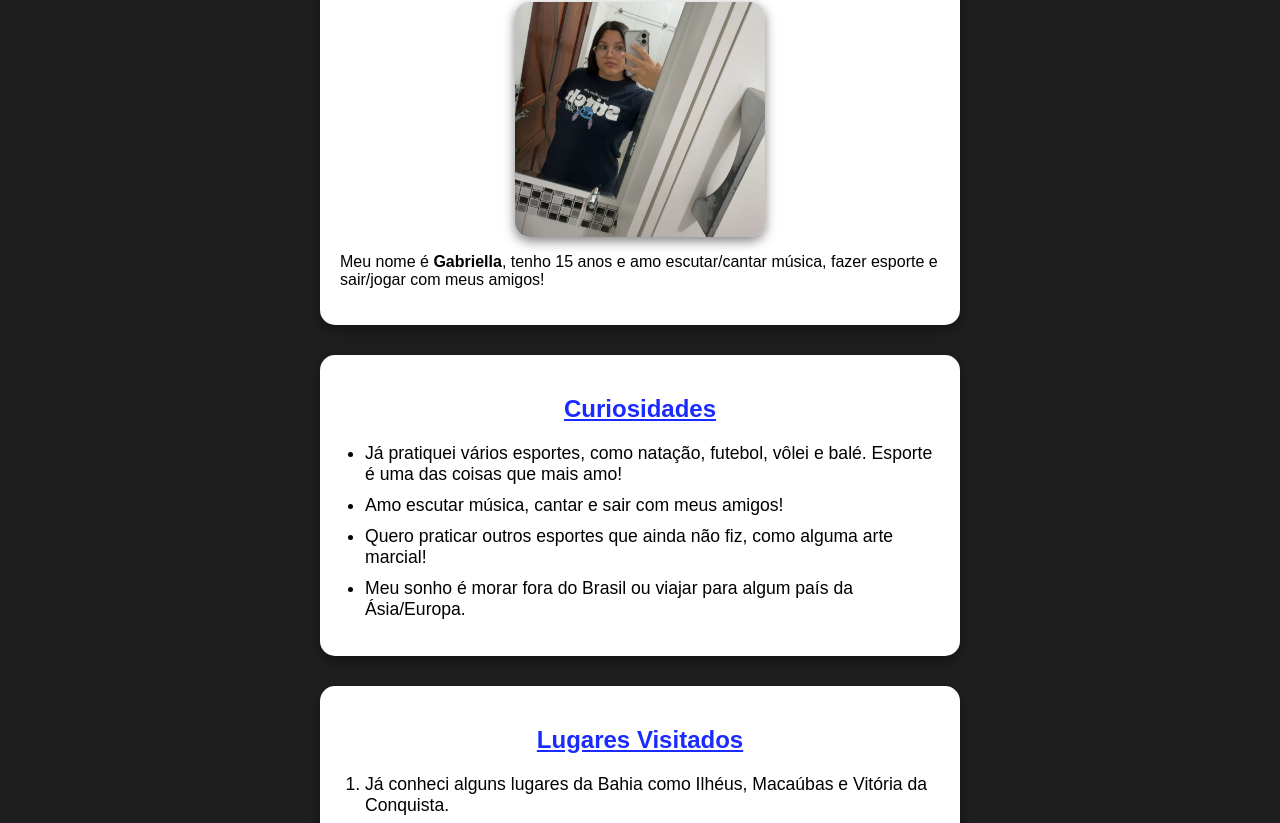
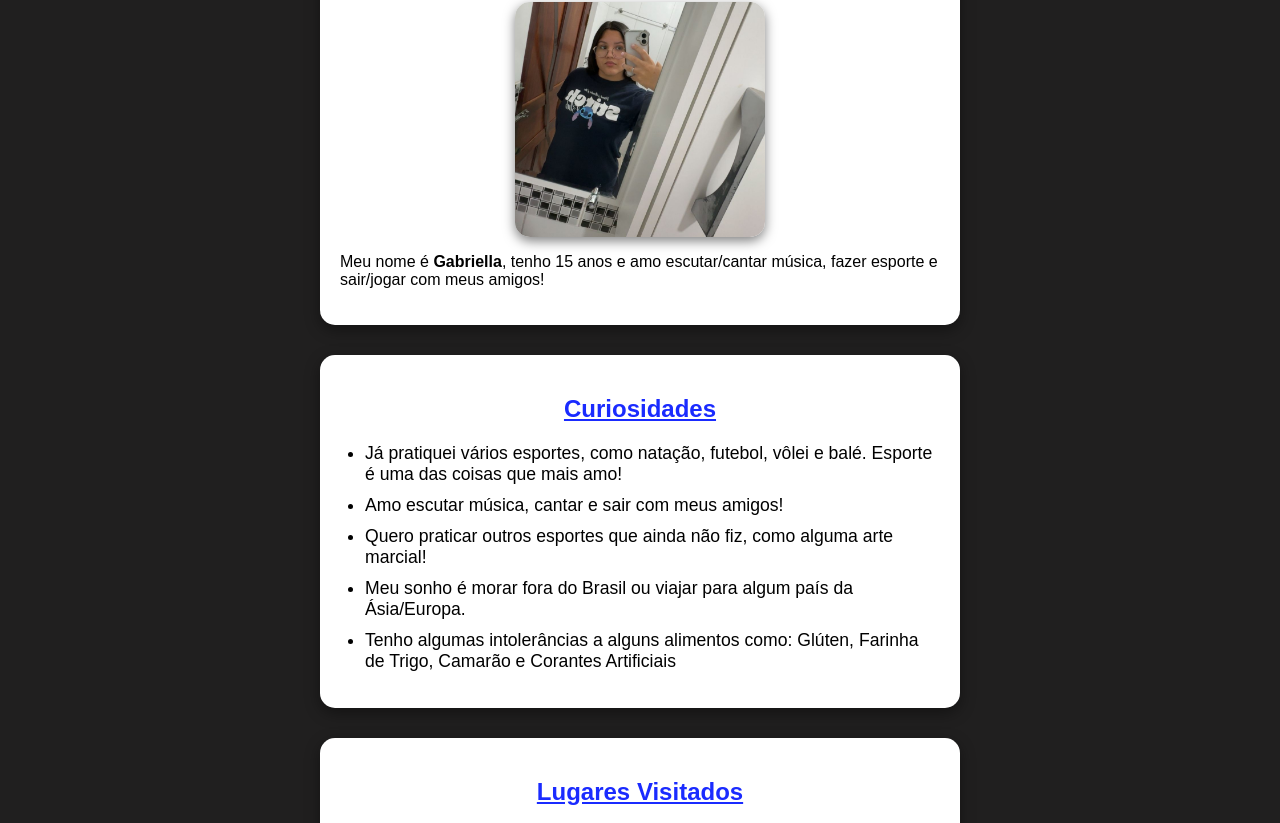
Before and after one commit to Gabzz25/SilvaFlix, a plain HTML site: page Sobre.html in a window 1280 px wide. Shown: the part 193-1016 px from the top of the page. Drawn offline with Linux system fonts and the light colour scheme.

Commit message:
Update Sobre.html

```diff
--- a/Sobre.html
+++ b/Sobre.html
@@ -25,6 +25,7 @@
         <li>Amo escutar música, cantar e sair com meus amigos!</li>
         <li>Quero praticar outros esportes que ainda não fiz, como alguma arte marcial!</li>
         <li>Meu sonho é morar fora do Brasil ou viajar para algum país da Ásia/Europa.</li>
+        <li>Tenho algumas intolerâncias a alguns alimentos como: Glúten, Farinha de Trigo, Camarão e Corantes Artificiais</li>
       </ul>
     </section>
 
```
